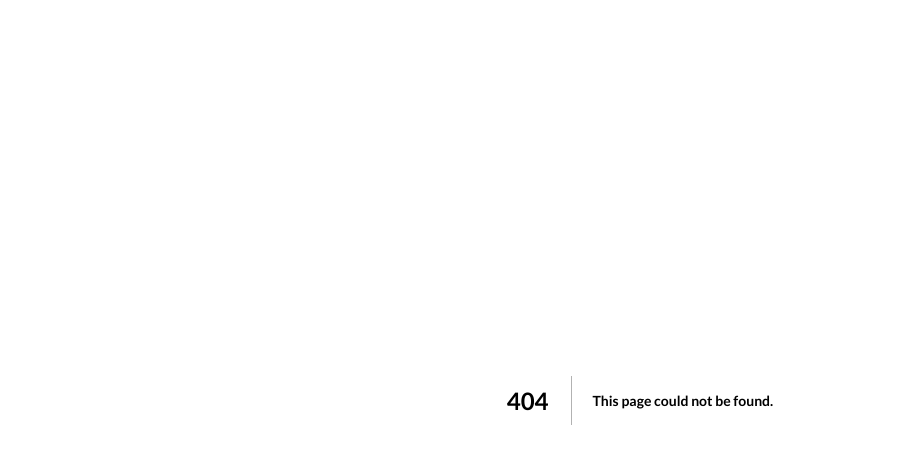
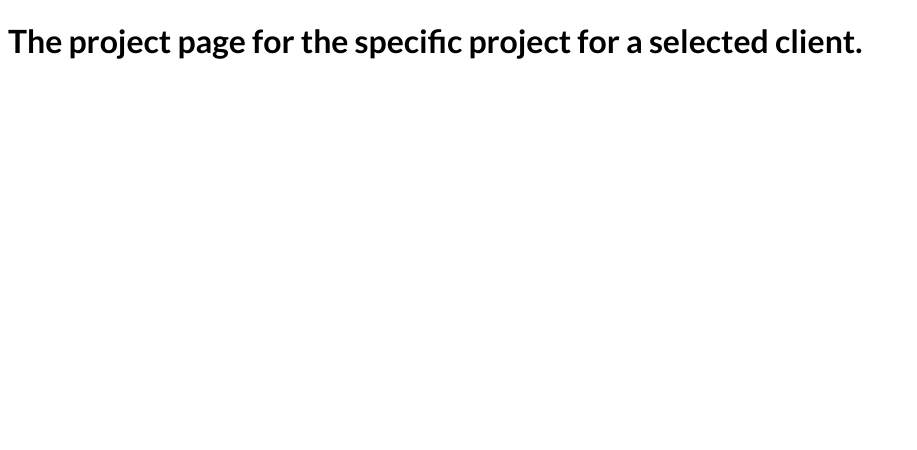
Before and after one commit to sweeptic/11---Pages---File-based-Routing, a Next.js app: page /clients/1/1 in a window 1280 px wide. Before the commit this address had no page. Shown: the top 450 px of the page, without its empty margins (0-917 px from the left). Built offline with nearby package versions, Linux system fonts and the light colour scheme.

Commit message:
011 Building Nested Dynamic Routes & Paths

```diff
--- /dev/null
+++ b/pages/clients/[id]/[clientproject].js
@@ -0,0 +1,14 @@
+import { useRouter } from 'next/router';
+
+export default function ClientsPage() {
+  const router = useRouter();
+
+  console.log('router.pathname', router.pathname);
+  console.log('router.query', router.query);
+
+  return (
+    <div>
+      <h1>The project page for the specific project for a selected client.</h1>
+    </div>
+  );
+}
```
Also changed, not shown: pages/clients/[id]/index.js (added, +7 -0 lines), pages/clients/index.js (added, +7 -0 lines), pages/about/index.js (renamed from pages/about.js).
